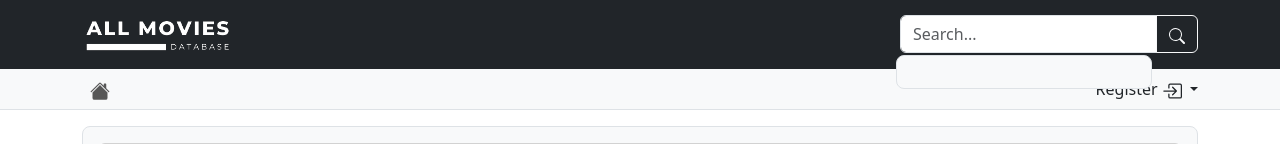
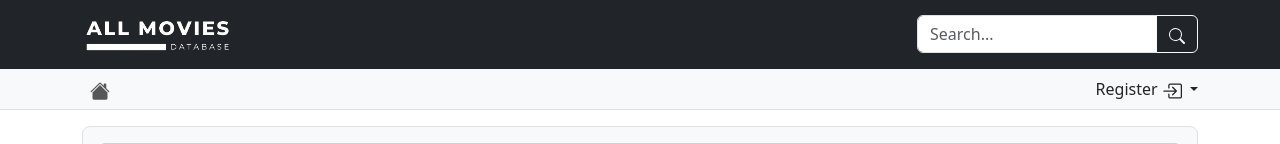
Before and after one commit to srky420/cs50-fp-bootstrap, a Flask app: page /movie/11 in a window 1280 px wide. Shown: the top 144 px of the page. Run offline with Flask 2, Linux system fonts and the light colour scheme; data comes from the database, SQL or seed files in the repository; both versions use the stored data as it was after the commit; data that the repository does not hold is empty.

Commit message:
Search suggestions styling

```diff
--- a/static/script.js
+++ b/static/script.js
@@ -2,10 +2,18 @@ window.addEventListener('DOMContentLoaded', () => {
 
     // Realtime search results
     var input = document.querySelector('#search');
+    var search_result = document.querySelector('#search-result');
 
     input.addEventListener('input', async (e) => {
 
         if (!input) return;
+
+        if (input.value === '') {
+            search_result.style.opacity = '0';
+        }
+        else {
+            search_result.style.opacity = '1';
+        }
 
         // Fetch url
         var response = await fetch('/search-rt?search=' + input.value);
@@ -30,11 +38,11 @@ window.addEventListener('DOMContentLoaded', () => {
                     // Using backticks and curly braces format
                     html += `<li class="d-flex flex-row my-1">
                                 <form action="/movie/${result[id].id}" method="get">
-                                    <input type="image" src="http://image.tmdb.org/t/p/w45/${result[id].poster_path}" alt="Poster" class="mx-1">
+                                    <input type="image" src="http://image.tmdb.org/t/p/w45/${result[id].poster_path}" alt="Poster" class="mx-2">
                                 </form>
                                 <div>
-                                    <a href="/movie/${result[id].id}"> ${title} </a>
-                                    <p> Movie </p>
+                                    <a class="text-decoration-none" href="/movie/${result[id].id}"> ${title} </a>
+                                    <p class="text-muted"> Movie </p>
                                 </div>
                             </li>`;
                 }
@@ -45,11 +53,11 @@ window.addEventListener('DOMContentLoaded', () => {
                     // Using backticks and curly braces format
                     html += `<li class="d-flex flex-row my-1">
                                 <form action="/show/${result[id].id}" method="get">
-                                    <input type="image" src="http://image.tmdb.org/t/p/w45/${result[id].poster_path}" alt="Poster" class="mx-1">
+                                    <input type="image" src="http://image.tmdb.org/t/p/w45/${result[id].poster_path}" alt="Poster" class="mx-2">
                                 </form>
                                 <div>
-                                    <a href="/show/${result[id].id}"> ${title} </a>
-                                    <p> Show </p>
+                                    <a class="text-decoration-none" href="/show/${result[id].id}"> ${title} </a>
+                                    <p class="text-muted"> Show </p>
                                 </div>
                             </li>`;
 
--- a/static/style.css
+++ b/static/style.css
@@ -21,10 +21,15 @@
 }
 
 #search-result {
-    width: 20%;
-    right: 10%;
-    top: 80%;
+    opacity: 0;
+    width: 100%;
+    right: 0;
+    top: 2.5rem;
     z-index: 2;
+}
+
+#search {
+    width: 15rem;
 }
 
 @media screen and (max-width: 768px) {
--- a/templates/layout.html
+++ b/templates/layout.html
@@ -27,7 +27,7 @@
     <body class="d-flex flex-column min-vh-100">
 
         <!-- Navbar -->
-        <nav class="navbar navbar-expand-sm navbar-dark bg-dark position-relative">
+        <nav class="navbar navbar-expand-sm navbar-dark bg-dark">
             <div class="container">
                 <a class="navbar-brand" href="/"><img src="../static/logo.png" alt="Logo" width="150"></a>
                 <button class="navbar-toggler d-lg-none" type="button" data-bs-toggle="collapse"
@@ -36,9 +36,9 @@
                     <span class="navbar-toggler-icon"></span>
                 </button>
                 <div class="collapse navbar-collapse" id="collapsibleNavId">
-                    <form class="d-flex ms-auto" action="/search" method="get">
+                    <form class="d-flex ms-auto position-relative" action="/search" method="get">
                         <div class="input-group">
-                            <input type="text" name="search" id="search" class="form-control" placeholder="Search...">
+                            <input type="text" name="search" id="search" class="form-control" placeholder="Search..." autocomplete="off">
                             <input type="hidden" name="page" value="1">
                             <button class="btn btn-outline-light" type="submit">
                                 <svg xmlns="http://www.w3.org/2000/svg" width="16" height="16" fill="currentColor"
@@ -48,7 +48,7 @@
                                 </svg>
                             </button>
                         </div>
-                        <div id="search-result" class="bg-body-tertiary position-absolute border rounded-3 p-2">
+                        <div id="search-result" class="bg-body-tertiary position-absolute border rounded-bottom p-2">
                             <ul class="p-0">
 
                             </ul>
```
Also changed, not shown: instance/allmovie.sqlite3, 2 other files.
